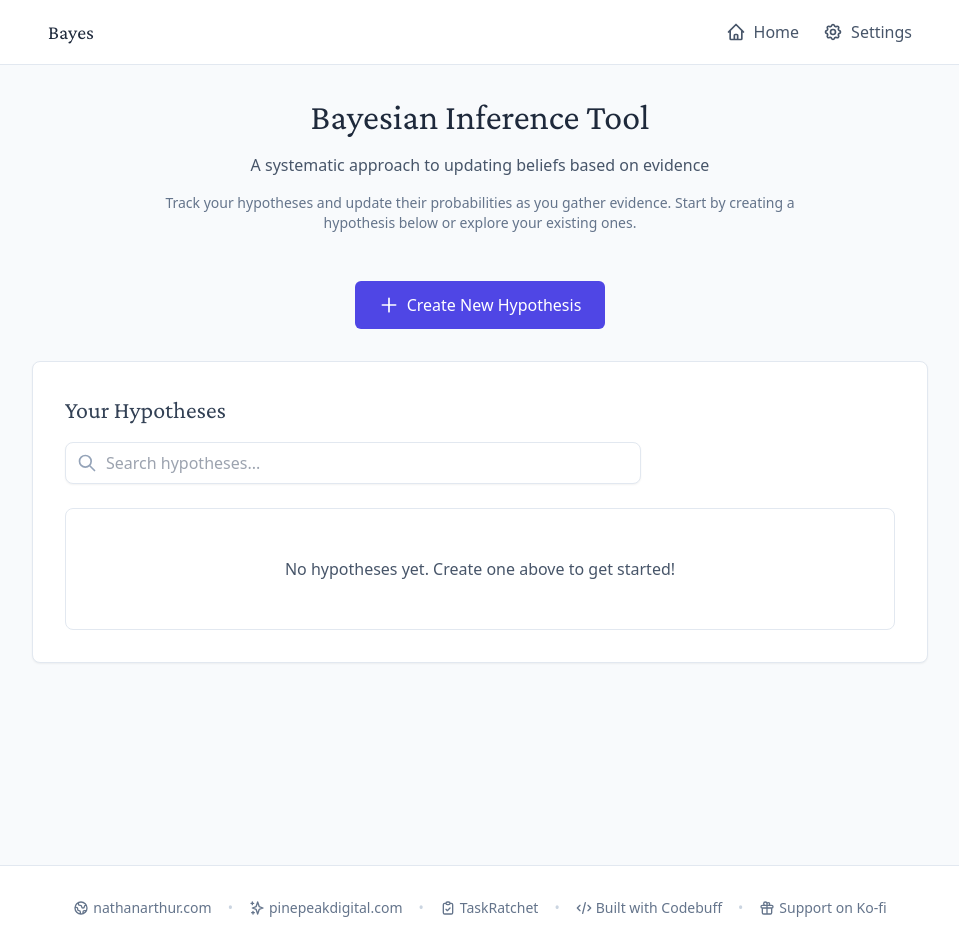
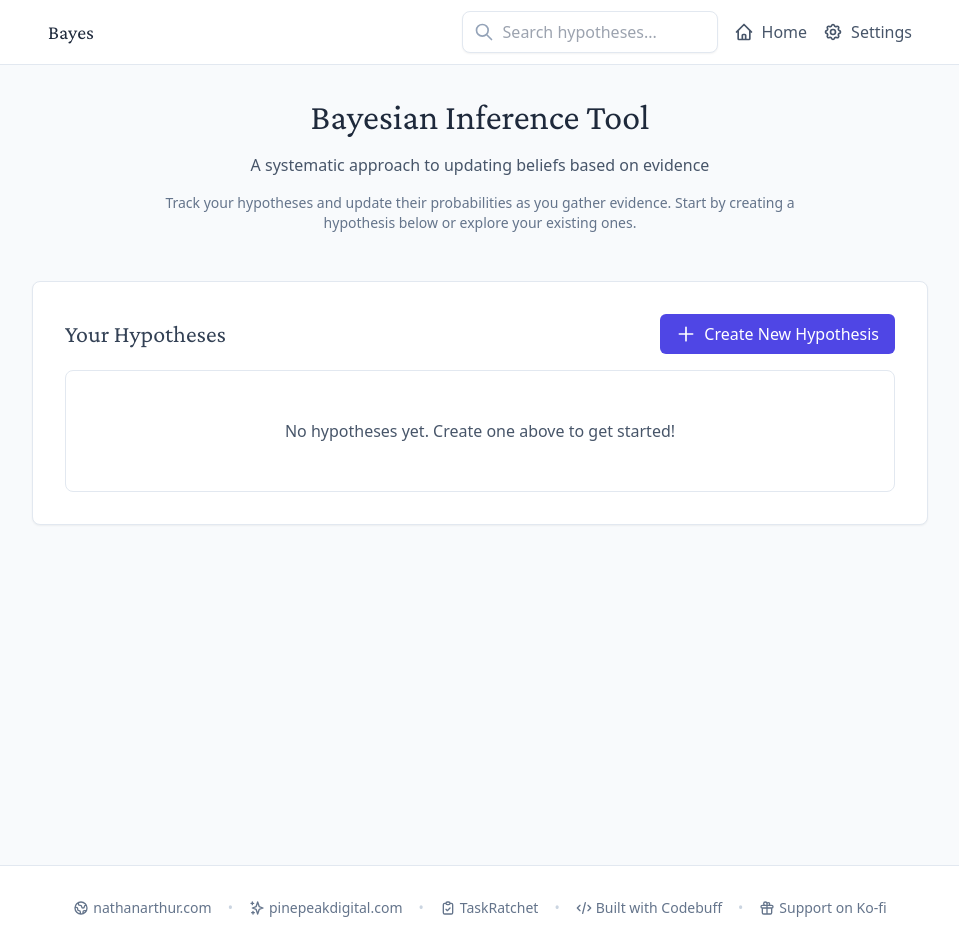
Before and after one commit to narthur/bayes, a SvelteKit app: page / in a window 1280 px wide. Shown: the whole page, without its empty margins (160-1119 px from the left). Built offline with nearby package versions, Linux system fonts and the light colour scheme.

Commit message:
work on layout

```diff
--- a/src/lib/index.ts
+++ b/src/lib/index.ts
@@ -1 +1,3 @@
-// place files you want to import through the `$lib` alias in this folder.
+import { writable } from 'svelte/store';
+
+export const searchQuery = writable('');
--- a/src/routes/+layout.svelte
+++ b/src/routes/+layout.svelte
@@ -1,5 +1,6 @@
-<script>
+<script lang="ts">
 	import '../app.css';
+	import { searchQuery } from '$lib';
 </script>
 
 <div class="min-h-screen flex flex-col">
@@ -14,7 +15,30 @@
 						Bayes
 					</a>
 				</div>
-				<div class="flex items-center gap-6">
+				<div class="flex items-center gap-4">
+					<div class="relative">
+						<input
+							type="search"
+							bind:value={$searchQuery}
+							placeholder="Search hypotheses..."
+							class="w-64 px-4 py-2 pl-10 bg-white border border-slate-200 rounded-lg shadow-sm focus:outline-none focus:ring-2 focus:ring-indigo-200 focus:border-indigo-300"
+						/>
+						<div class="absolute inset-y-0 left-0 pl-3 flex items-center pointer-events-none">
+							<svg
+								class="w-5 h-5 text-slate-400"
+								fill="none"
+								stroke="currentColor"
+								viewBox="0 0 24 24"
+							>
+								<path
+									stroke-linecap="round"
+									stroke-linejoin="round"
+									stroke-width="2"
+									d="M21 21l-6-6m2-5a7 7 0 11-14 0 7 7 0 0114 0z"
+								/>
+							</svg>
+						</div>
+					</div>
 					<a
 						href="/"
 						class="text-slate-600 hover:text-indigo-600 transition-colors flex items-center gap-2"
--- a/src/routes/+page.svelte
+++ b/src/routes/+page.svelte
@@ -11,17 +11,16 @@
 	import NewHypothesisForm from '$lib/components/NewHypothesisForm.svelte';
 	import Modal from '$lib/components/Modal.svelte';
 	import type { BeeminderConfig } from '$lib/types';
-
 	let showNewHypothesisModal = false;
 
 	let hypotheses: Hypothesis[] = [];
 	let beeminderConfig: BeeminderConfig;
-	let searchQuery = '';
+	import { searchQuery } from '$lib';
 
 	$: filteredHypotheses = hypotheses.filter((h) => {
-		if (!searchQuery.trim()) return true;
+		if (!$searchQuery.trim()) return true;
 
-		const query = searchQuery.toLowerCase();
+		const query = $searchQuery.toLowerCase();
 		const matchName = h.name.toLowerCase().includes(query);
 		const matchDescription = h.description.toLowerCase().includes(query);
 		const matchObservations = h.observations.some(
@@ -59,23 +58,6 @@
 			</p>
 		</div>
 
-		<div class="mb-8 flex justify-center">
-			<button
-				on:click={() => (showNewHypothesisModal = true)}
-				class="px-6 py-3 bg-indigo-600 text-white rounded-md hover:bg-indigo-700 transition-colors font-medium flex items-center gap-2"
-			>
-				<svg class="w-5 h-5" fill="none" stroke="currentColor" viewBox="0 0 24 24">
-					<path
-						stroke-linecap="round"
-						stroke-linejoin="round"
-						stroke-width="2"
-						d="M12 4v16m8-8H4"
-					/>
-				</svg>
-				Create New Hypothesis
-			</button>
-		</div>
-
 		<Modal
 			open={showNewHypothesisModal}
 			title="Create New Hypothesis"
@@ -90,30 +72,23 @@
 
 		<!-- List of hypotheses -->
 		<div class="mb-12 p-8 bg-white rounded-lg shadow-sm border border-slate-200">
-			<div>
-				<h2 class="text-2xl font-serif text-slate-700 mb-4">Your Hypotheses</h2>
-				<div class="relative max-w-xl mb-6">
-					<input
-						type="search"
-						bind:value={searchQuery}
-						placeholder="Search hypotheses..."
-						class="w-full px-4 py-2 pl-10 bg-white border border-slate-200 rounded-lg shadow-sm focus:outline-none focus:ring-2 focus:ring-indigo-200 focus:border-indigo-300"
-					/>
-					<div class="absolute inset-y-0 left-0 pl-3 flex items-center pointer-events-none">
-						<svg
-							class="w-5 h-5 text-slate-400"
-							fill="none"
-							stroke="currentColor"
-							viewBox="0 0 24 24"
-						>
+			<div class="flex items-center justify-between mb-4">
+				<h2 class="text-2xl font-serif text-slate-700">Your Hypotheses</h2>
+				<div class="flex items-center gap-4">
+					<button
+						on:click={() => (showNewHypothesisModal = true)}
+						class="px-4 py-2 bg-indigo-600 text-white rounded-md hover:bg-indigo-700 transition-colors font-medium flex items-center gap-2"
+					>
+						<svg class="w-5 h-5" fill="none" stroke="currentColor" viewBox="0 0 24 24">
 							<path
 								stroke-linecap="round"
 								stroke-linejoin="round"
 								stroke-width="2"
-								d="M21 21l-6-6m2-5a7 7 0 11-14 0 7 7 0 0114 0z"
+								d="M12 4v16m8-8H4"
 							/>
 						</svg>
-					</div>
+						Create New Hypothesis
+					</button>
 				</div>
 			</div>
 			{#if hypotheses.length === 0}
```
